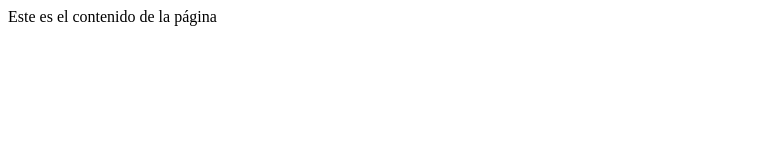
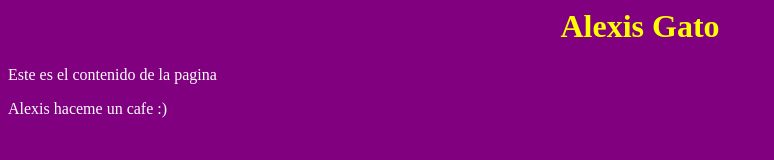
Before and after one commit to YesicaAnahi/TutorcafeP, a plain HTML site: page index.html in a window 1280 px wide. Shown: the whole page, without its empty margins (0-774 px from the left). Drawn offline with Linux system fonts and the light colour scheme.

Commit message:
Se agregaron estilos

```diff
--- /dev/null
+++ b/css/estilos.css
@@ -0,0 +1,8 @@
+body{
+  background-color: purple;
+  color: white;
+  }
+
+h1{
+  color: yellow;
+}
--- a/index.html
+++ b/index.html
@@ -1,10 +1,12 @@
 <HTML>
   <HEAD>
      <TITLE>Mejores Prácticas para git y gihub</TITLE>
-
+     <link rel="stylesheet" href="./css/estilos.css">
   </HEAD>
 
   <BODY>
-     <p>Este es el contenido de la página</p>
+    <center><h1>Alexis Gato</h1></center>
+     <p>Este es el contenido de la pagina</p>
+     <p>Alexis haceme un cafe :)</p>
   </BODY>
 </HTML>
```
